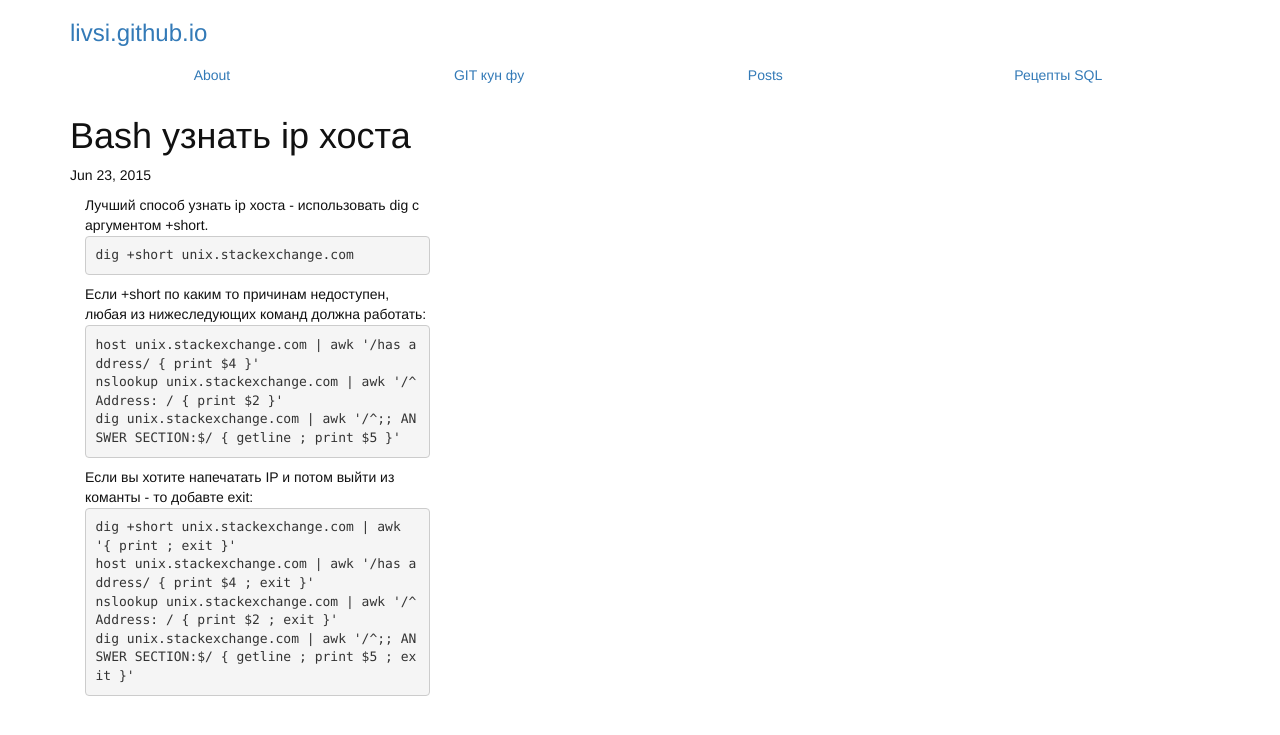
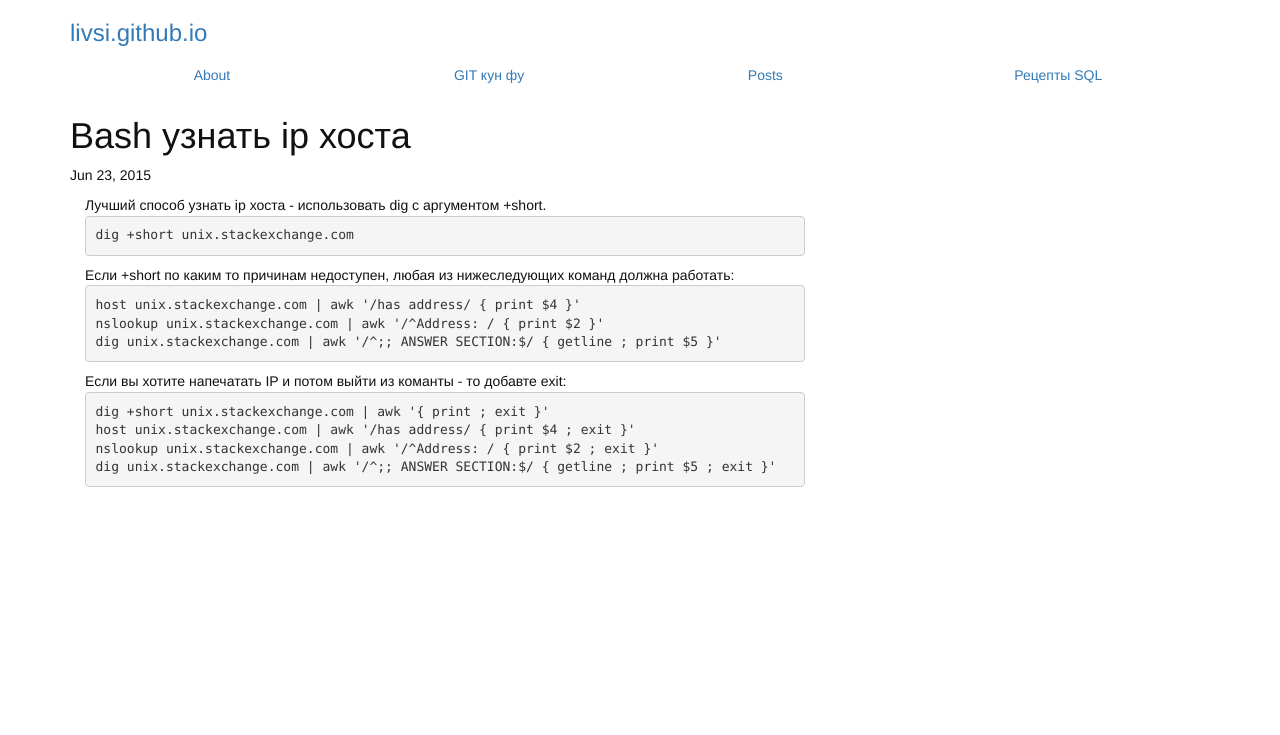
Before and after one commit to livsi/livsi.github.com, a Jekyll site: the page built from _posts/2015-06-23-bash-ip.md, in a window 1280 px wide. Shown: the top 735 px of the page. Built offline with Jekyll 4.4.1, drawn with Linux system fonts in a browser that asks for light colours.

Commit message:
fix column width

```diff
--- a/_posts/2015-06-23-bash-ip.md
+++ b/_posts/2015-06-23-bash-ip.md
@@ -5,7 +5,7 @@ description: ""
 category:
 tags: []
 ---
-<div class="col-lg-6">
+<div class="col-lg-12">
 Лучший способ узнать ip хоста - использовать dig с аргументом +short.
 
 {% highlight bash %}
```
